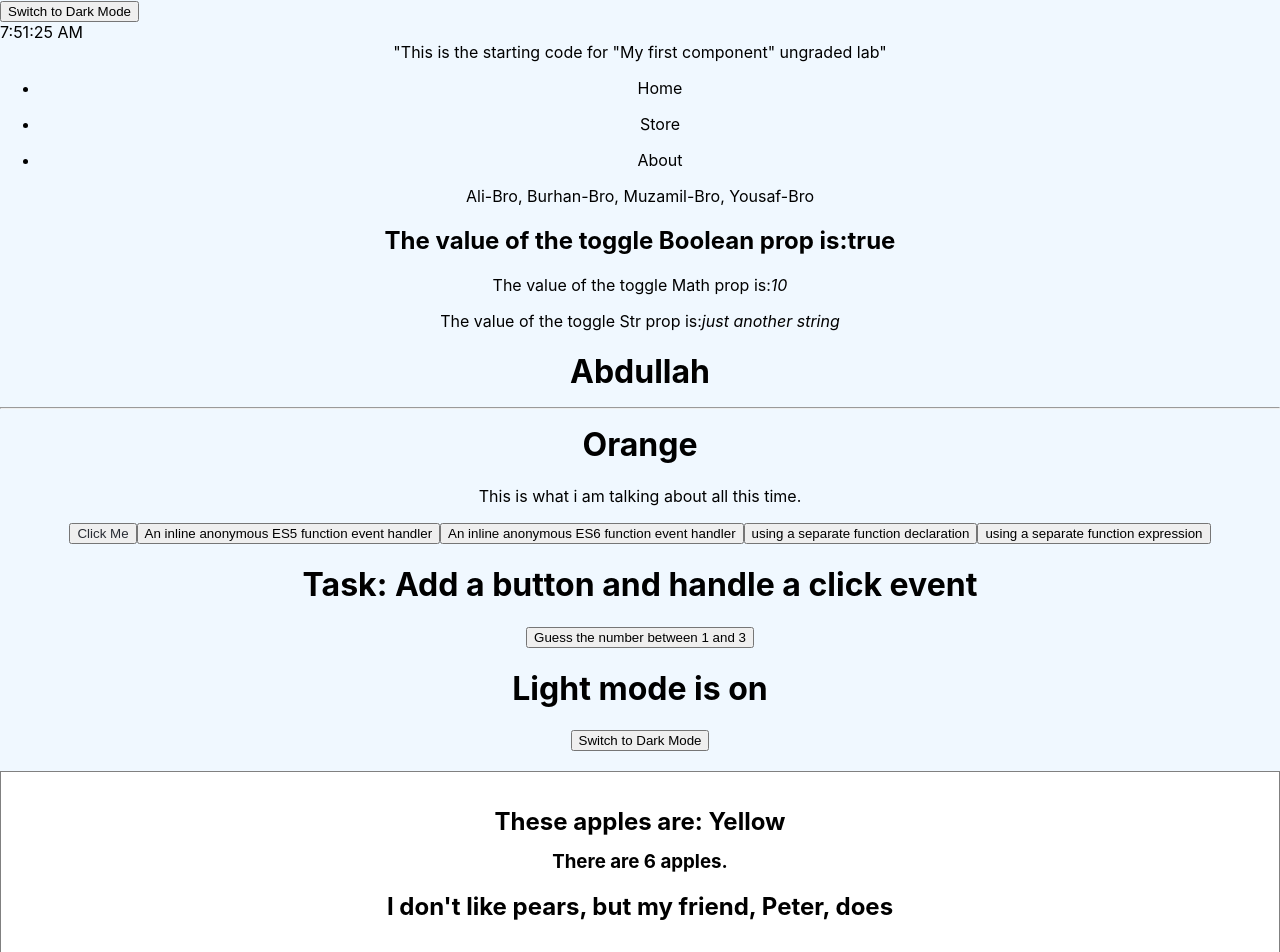
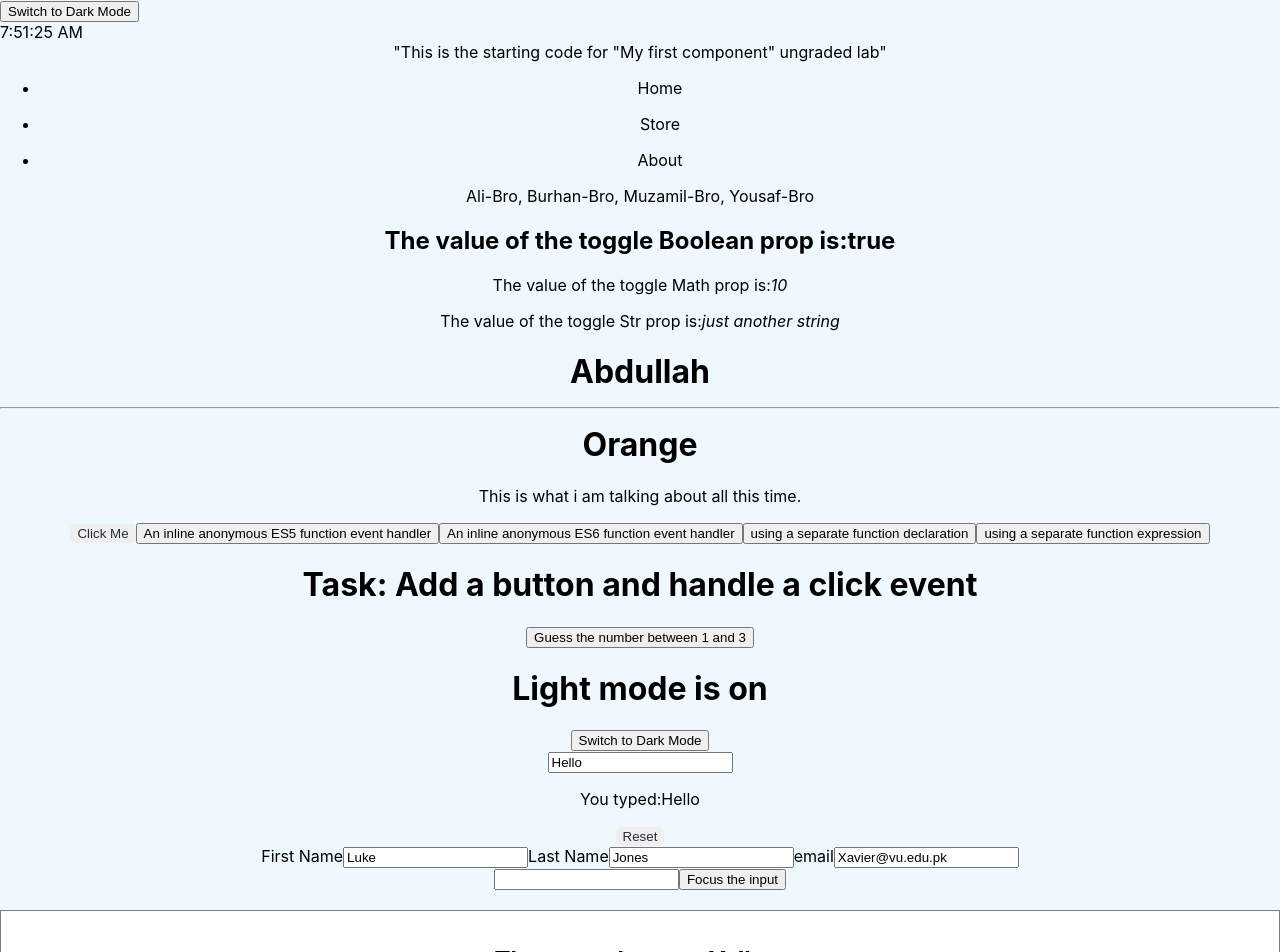
Before and after one commit to 4-Abdullah/Meta_Front_End_Developer_Professional_Certificate, a React (Create React App) app in the folder 5-React Basics/firstapp/: page / in a window 1280 px wide. Shown: the top 952 px of the page. Built offline with nearby package versions, Linux system fonts and the light colour scheme.

Commit message:
Use of useState and useRef hook in InputUseState, Form, and TextInputWithFocusButton

```diff
--- a/5-React Basics/firstapp/src/App.css
+++ b/5-React Basics/firstapp/src/App.css
@@ -61,6 +61,8 @@
 }
 .btn{
   color: #282c34;
+  border-radius: 5px;
+  border: 1px solid transparent;
 }
 .btn:hover{
   font-size: large;
--- a/5-React Basics/firstapp/src/App.jsx
+++ b/5-React Basics/firstapp/src/App.jsx
@@ -11,12 +11,12 @@ import { FirstNav,SecondNav,ThirdNav,BrotherList } from './Functions';
 import ModeToggler from './ModeToggler'
 import Btn,{FirstBtn,SecondBtn,ThirdBtn,FourthBtn,RandomNumber} from './Btn';
 import Card from './Card';
+import {Form, InputUseState, TextInputWithFocusButton} from './Hooks';
+import React, {useState,useEffect} from "react"
+import Time from './Time';
 
 
 
-
-import React, {useState,useEffect} from "react"
-import Time from './Time';
 
 
 const bool=false
@@ -62,6 +62,9 @@ numbers.forEach(number =>{
       <FourthBtn/>
       <RandomNumber/>
       <ModeToggler/>
+      <InputUseState/>
+      <Form/>
+      <TextInputWithFocusButton/>
       <Cover>
         <Apples color="Yellow" number="6"/>
         <Pears friend="Peter"/>
--- /dev/null
+++ b/5-React Basics/firstapp/src/Hooks.jsx
@@ -0,0 +1,59 @@
+import React, { useRef, useState } from "react"
+
+export function InputUseState(){
+
+        const [inputText,setinputText]=useState('Hello')
+        function handlechange(e){
+            setinputText(e.target.value)
+        }
+    return(
+        <div>
+            <input type="text" value={inputText} onChange={handlechange}/>
+            <p>You typed:{inputText}</p>
+            <button onClick={()=>setinputText('Hello Xavier!')} className="btn">Reset</button>
+        </div>
+    )
+}
+export function Form(){
+
+    const [form,setform]=useState({
+        firstName:'Luke',
+        lastName:'Jones',
+        email:'Xavier@vu.edu.pk'
+    })
+
+    function handleform(e){
+            setform(e.target.value)
+    }
+
+    return(
+        <div>
+            <label for="fname">First Name</label>
+            <input type="text" name="fname"  value={form.firstName} onChange={handleform}/>
+
+            <label for="lname">Last Name</label>
+            <input type="text" name="lname"  value={form.lastName} onChange={handleform}/>
+
+            <label for="email">email</label>
+            <input type="text" name="email"  value={form.email} onChange={handleform}/>
+
+        </div>
+    )
+}
+
+export function TextInputWithFocusButton(){
+    const inputRef=useRef(null)
+    const [inputtext,setinputText]=useState('')
+   const onButtonClick=()=>{
+    if(inputRef.current){
+            inputRef.current.focus()
+        }
+    }
+
+    return(
+        <>
+            <input value={inputtext} ref={inputRef} onChange={e=>{setinputText(e.target.value)}} type="text"/>
+            <button onClick={onButtonClick}>Focus the input</button>
+        </>
+    )
+}
```
